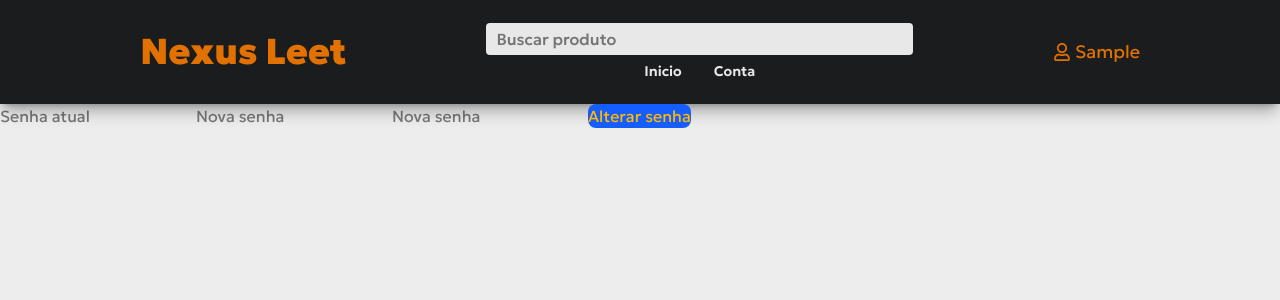
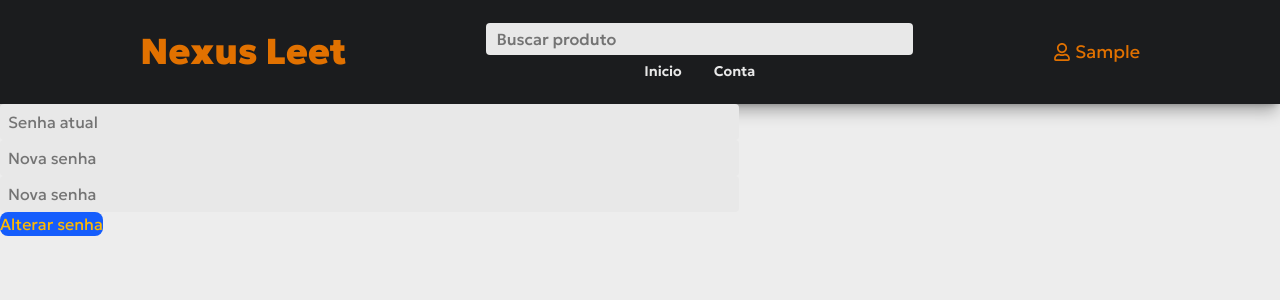
Before and after one commit to gustavocarvalho-ra/NextJs-NexusLeet, a Next.js app: page /my-account/user/confg/newpass in a window 1280 px wide. Shown: the top 300 px of the page. Built offline with nearby package versions, Linux system fonts and the light colour scheme; no server answers; sample sign-in values are in the browser's storage.

Commit message:
feat: add Input component

```diff
--- a/src/app/components/login/useConfig/NewPass.tsx
+++ b/src/app/components/login/useConfig/NewPass.tsx
@@ -1,6 +1,7 @@
 "use client"
 
 import { useState } from "react";
+import { Input } from "../../ui/Input";
 
 export default function ChangePasswordForm() {
   // const [currentPassword, setCurrentPassword] = useState("");
@@ -31,21 +32,21 @@ export default function ChangePasswordForm() {
 
   return (
     <form onSubmit={handleSubmit} className="absolute">
-      <input
+      <Input
         type="password"
         placeholder="Senha atual"
         value={form.currentPassword}
         onChange={(e) => setForm({...form, currentPassword: e.target.value})}
       />
 
-      <input
+      <Input
         type="password"
         placeholder="Nova senha"
         value={form.newPassword}
         onChange={(e) => setForm({...form, newPassword: e.target.value})}
       />
 
-      <input
+      <Input
         type="password"
         placeholder="Nova senha"
         value={form.confirmNewPassword}
```
